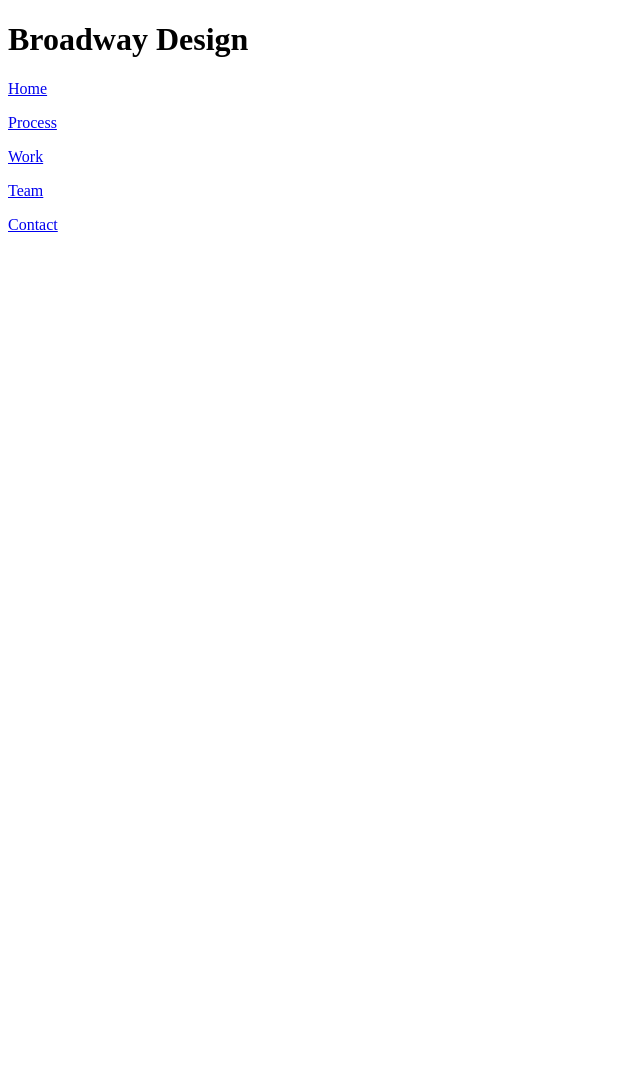
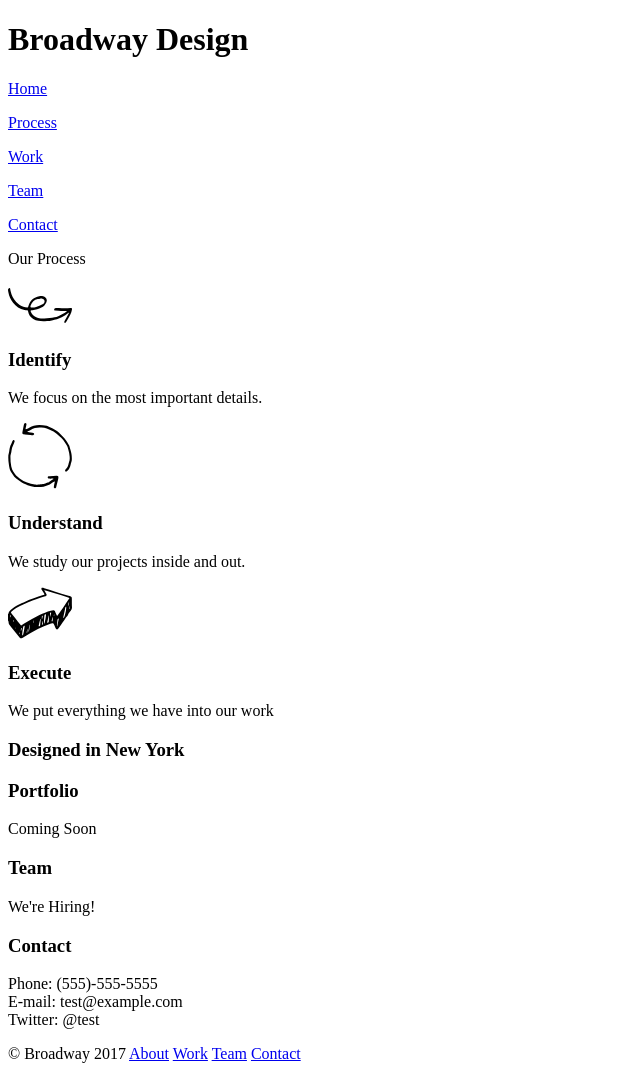
Before and after one commit to HughThorn/Broadway, a plain HTML site: page index.html in a window 1280 px wide. Shown: the whole page, without its empty margins (0-640 px from the left). Before the commit the page ends 800 px from the top, so only its background shows below. Drawn offline with Linux system fonts and the light colour scheme.

Commit message:
HTML First Draft.

```diff
--- a/index.html
+++ b/index.html
@@ -8,11 +8,39 @@
   <body>
     <h1>Broadway Design</h1>
     <div class="Menu">
-      <p><a href="#">Home</a></p>
-      <p><a href="#">Process</a></p>
-      <p><a href="#">Work</a></p>
-      <p><a href="#">Team</a></p>
-      <p><a href="#">Contact</a></p>
+      <p><a href="#Home">Home</a></p>
+      <p><a href="#Process">Process</a></p>
+      <p><a href="#Work">Work</a></p>
+      <p><a href="#Team">Team</a></p>
+      <p><a href="#Contact">Contact</a></p>
+    </div>
+    <div class="Header"
+      <h2>Our Process<h2>
+        <img src="./resources/images/identify.svg" />
+        <h3>Identify</h3>
+          <p>We focus on the most important details.</p>
+        <img src="./resources/images/understand.svg" />
+        <h3>Understand</h3>
+          <p>We study our projects inside and out.</p>
+          <img src="./resources/images/execute.svg" />
+          <h3>Execute</h3>
+          <p>We put everything we have into our work</p>
+      <h3>Designed in New York</h3>
+        <h3>Portfolio</h3>
+          <p>Coming Soon</p>
+        <h3>Team</h3>
+          <p>We're Hiring!</p>
+        <h3>Contact</h3>
+        <p>Phone: (555)-555-5555 <br>
+           E-mail: test@example.com <br>
+           Twitter: @test</p>
+    <div class="footer">
+      <p>© Broadway 2017
+        <a class="Nav" href="#about">About</a>
+        <a class="Nav" href="#work">Work</a>
+        <a class="Nav" href="#team">Team</a>
+        <a class="Nav" href="#contact">Contact</a>
+      </p>
     </div>
   </body>
 </html>
```
